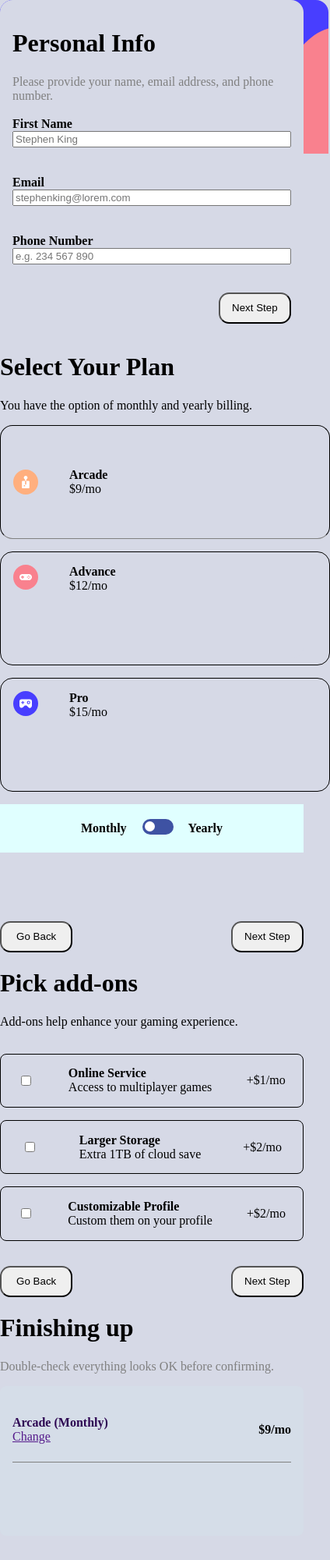
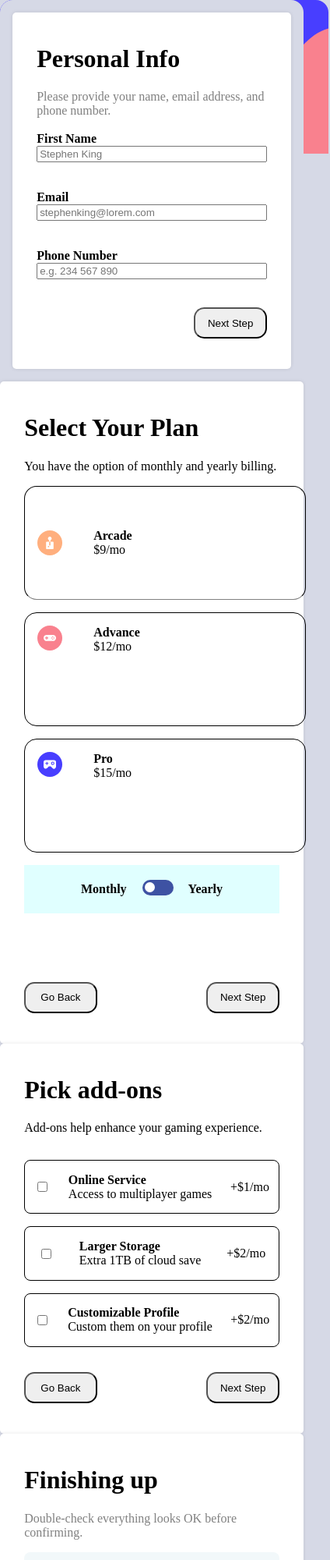
Before and after one commit to sanket-a8lw12/Multi-Step-Form, a plain HTML site: page index.html in a window 390 px wide. Shown: the top 2000 px of the page at 78% size, 424 px wide, since content can reach past the window. Drawn offline with Linux system fonts and the light colour scheme.

Commit message:
wrote the code for the mobile view

```diff
--- a/index.html
+++ b/index.html
@@ -80,7 +80,7 @@
 
     </div>
 
-    <div class="your-info adjustWidth">
+    <div class="your-info adjustWidth section">
       <h1 class="black-color">Personal Info</h1>
       Please provide your name, email address, and phone number.
       <br><br>
@@ -120,7 +120,7 @@
       <!-- </form> -->
     </div>
 
-    <div class="select-plan select-plan-border adjustWidth">
+    <div class="select-plan select-plan-border adjustWidth section">
 
       <div class="select-plan-text select-plan-border">
         <h1>Select Your Plan</h1>
@@ -177,7 +177,7 @@
 
     </div>
 
-    <div class="add-ons adjustWidth">
+    <div class="add-ons adjustWidth section ">
       <div>
         <h1>Pick add-ons</h1>
         <p>Add-ons help enhance your gaming experience.</p>
@@ -242,7 +242,7 @@
       </div>
     </div>
 
-    <div class="Finishing adjustWidth">
+    <div class="Finishing adjustWidth section">
       <div class="Finishing-text">
         <h1>Finishing up</h1>
         <p>Double-check everything looks OK before confirming.</p>
@@ -306,7 +306,7 @@
       </div>
     </div>
 
-    <div class="thankYou adjustWidth">
+    <div class="thankYou adjustWidth section">
       <div class="thankYou-img">
         <img src="./assets/images/icon-thank-you.svg">
       </div>
```
